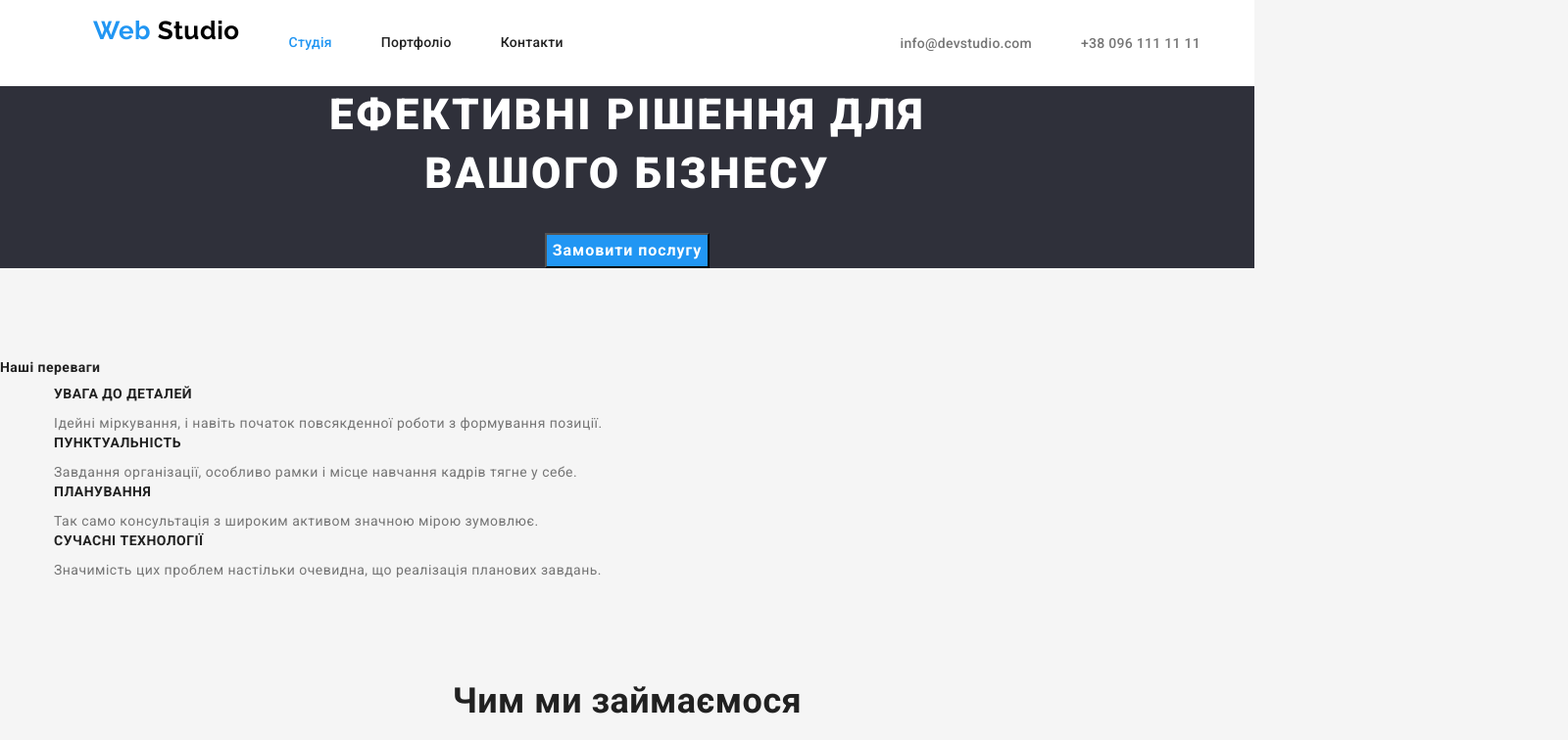
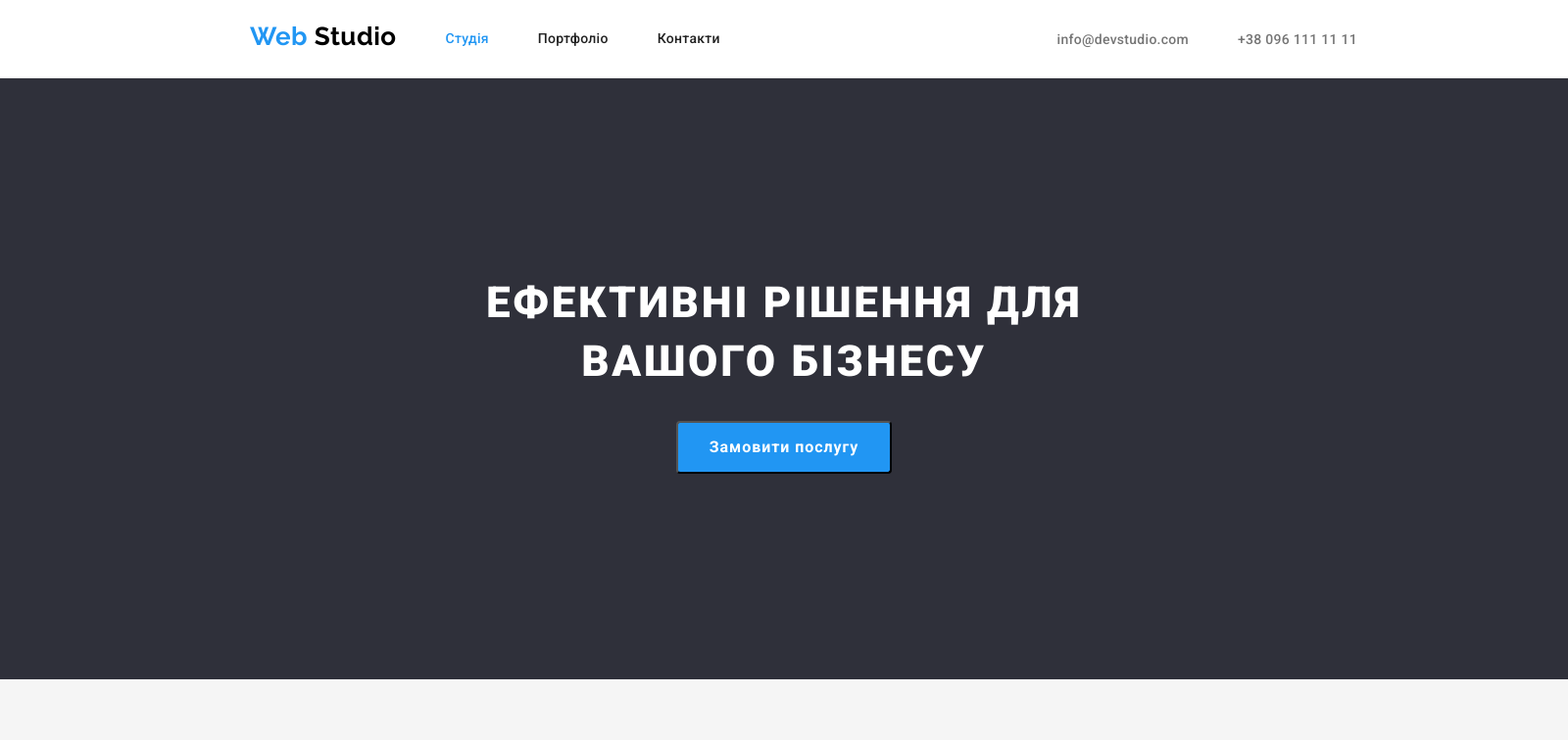
Before and after one commit to OleksandrVaniuta/goit-markup-hw-02, a plain HTML site: page index.html in a window 1280 px wide. Shown: the top 756 px of the page at 98% size, 1600 px wide, since content can reach past the window. Drawn offline with nearby package versions, Linux system fonts and the light colour scheme.

Commit message:
посилання для Ментора

```diff
--- a/CSS/styles.css
+++ b/CSS/styles.css
@@ -18,6 +18,7 @@ body {
 	color: var(--primary-text-color);
 	font-family: Roboto, sans-serif;
 	letter-spacing: 0.03em;
+	width: 1600px;
 }
 ul {
 	list-style: none;
@@ -61,8 +62,8 @@ nav {
 
 .site-nav .link {
 	display: block;
-	padding-top: 20px;
-	padding-bottom: 20px;
+	padding-top: 10px;
+	padding-bottom: 10px;
 
 	color: var(--title-text-color);
 	font-weight: 500;
@@ -83,6 +84,8 @@ nav {
 	display: flex;
 	margin: 0;
 	padding: 0;
+	padding-top: 31px;
+	padding-bottom: 31px;
 	margin-left: auto;
 }
 
@@ -109,6 +112,8 @@ nav {
 /* Hero CSS */
 
 .hero {
+	padding-top: 200px;
+	padding-bottom: 210px;
 	background-color: #2f303a;
 	text-align: center;
 	margin-bottom: 94px;
@@ -126,6 +131,7 @@ nav {
 	text-transform: uppercase;
 }
 .button {
+	padding: 10px 32px;
 	background-color: var(--acent-color);
 	font-family: Roboto, sans-serif;
 	color: #ffffff;
@@ -134,6 +140,7 @@ nav {
 	font-size: 16px;
 	line-height: 1.88;
 	letter-spacing: 0.06em;
+	border-radius: 4px;
 }
 
 /* MAIN CSS (without hero) */
@@ -146,6 +153,7 @@ nav {
 }
 
 .preference {
+	display: flex;
 	width: 1200px;
 	padding-left: 15px;
 	padding-right: 15px;
--- a/index.html
+++ b/index.html
@@ -23,7 +23,7 @@
 			<div class="container head">
 				<nav>
 					<ul class="site-nav">
-						<li class="item">
+						<li class="item icon">
 							<a href="./index.html" class="logo">
 								<span class="part-logo">Web</span>
 								Studio
@@ -54,7 +54,7 @@
 			<section class="section">
 				<h2 class="section-title">Наші переваги</h2>
 				<ul class="preference">
-					<li>
+					<li class="item">
 						<h3 class="section-title">УВАГА ДО ДЕТАЛЕЙ</h3>
 						<p class="text">Ідейні міркування, і навіть початок повсякденної роботи з формування позиції.</p>
 					</li>
```
